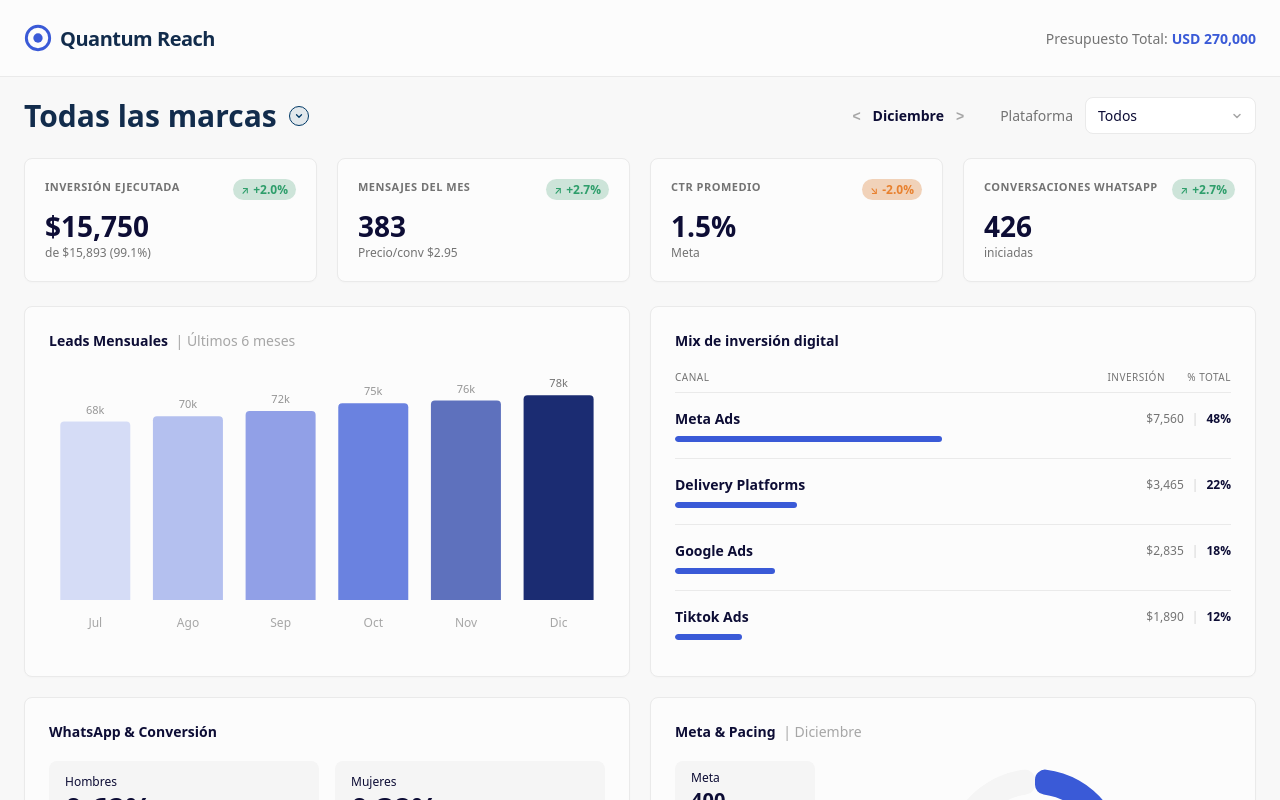
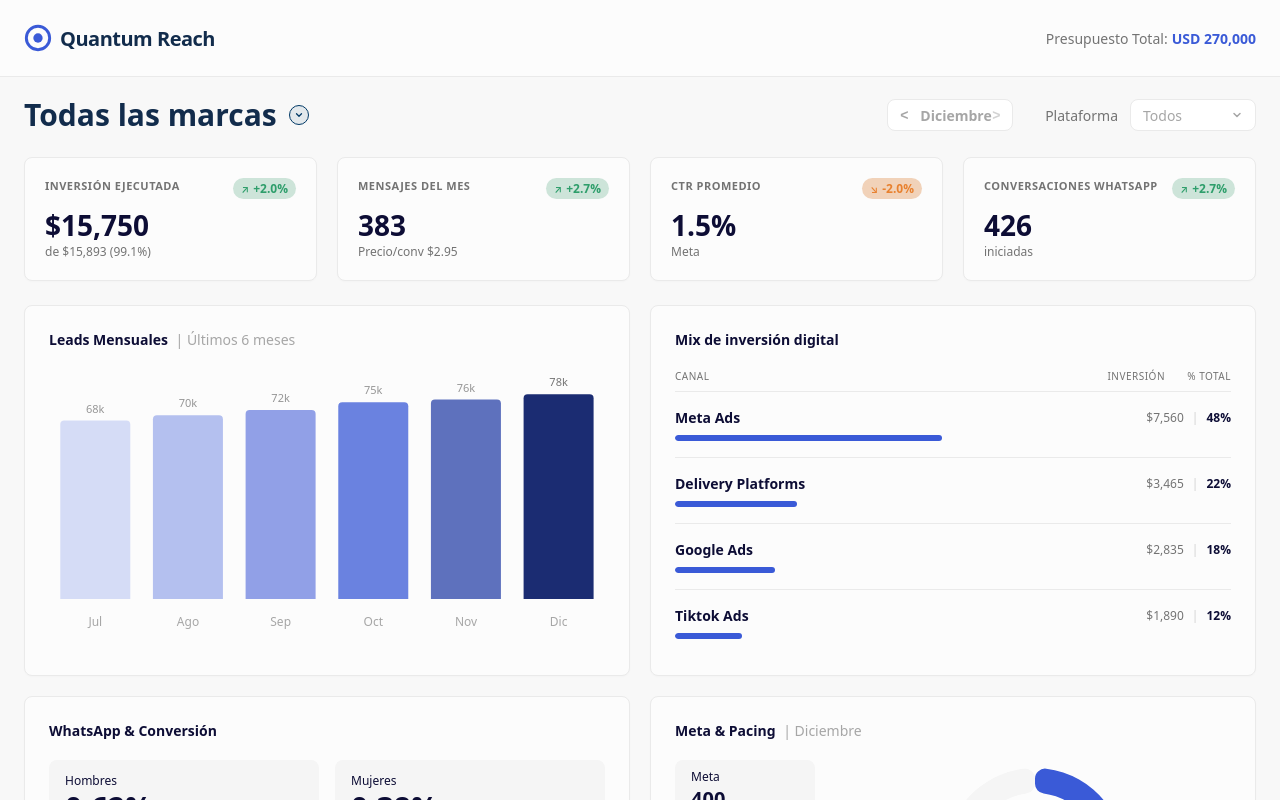
Before and after one commit to MagicBag-tab/prueba-tecnica-frt, a React (Vite) app: page / in a window 1280 px wide. Shown: the top 800 px of the page. Built offline with nearby package versions, Linux system fonts and the light colour scheme.

Commit message:
style: corrigiendo estilo de botón de select mes y plataforma

```diff
--- a/src/components/Header.scss
+++ b/src/components/Header.scss
@@ -58,28 +58,41 @@
     .month-selector {
       display: flex;
       align-items: center;
-      gap: $spacing-8;
+      justify-content: space-between;
+      gap: 12px;
+      background: $color-primary-white;
+      border: 1px solid #EAEAEA;
+      border-radius: 8px;
+      width: 126px;
+      height: 32px;
+      padding: 0 12px;
+      box-sizing: border-box;
 
       &__btn {
         background: none;
         border: none;
         color: $color-gray-silver;
         cursor: pointer;
-        padding: $spacing-4;
+        padding: 0;
         display: flex;
         align-items: center;
         justify-content: center;
         font-size: $size-body-3;
         font-weight: $weight-heading-3;
 
-        &:hover {
+        &:hover:not(:disabled) {
           color: $color-navy;
+        }
+
+        &:disabled {
+          opacity: 0.5;
+          cursor: not-allowed;
         }
       }
 
       &__current {
         font-weight: $weight-body-4;
-        color: $color-text-primary;
+        color: $color-gray-silver;
         font-size: $size-body-3;
         min-width: 60px;
         text-align: center;
--- a/src/components/ui/Select.scss
+++ b/src/components/ui/Select.scss
@@ -56,19 +56,22 @@
 
   &--default {
     background: $color-primary-white;
-    border: 1px solid $color-gray-alabaster;
-    border-radius: $radius-input;
-    padding: $spacing-8 $spacing-12;
-    min-width: 120px;
+    border: 1px solid #EAEAEA;
+    border-radius: 8px;
+    width: 126px;
+    height: 32px;
+    padding: 0 12px;
+    box-sizing: border-box;
 
     .select-element {
       font-size: $size-body-3;
-      color: $color-text-primary;
+      color: $color-gray-silver; // #A6A6A6
       padding-right: $spacing-24;
     }
 
     .select-icon {
       right: $spacing-12;
+      color: $color-gray-silver; // #A6A6A6
     }
   }
 }
```
